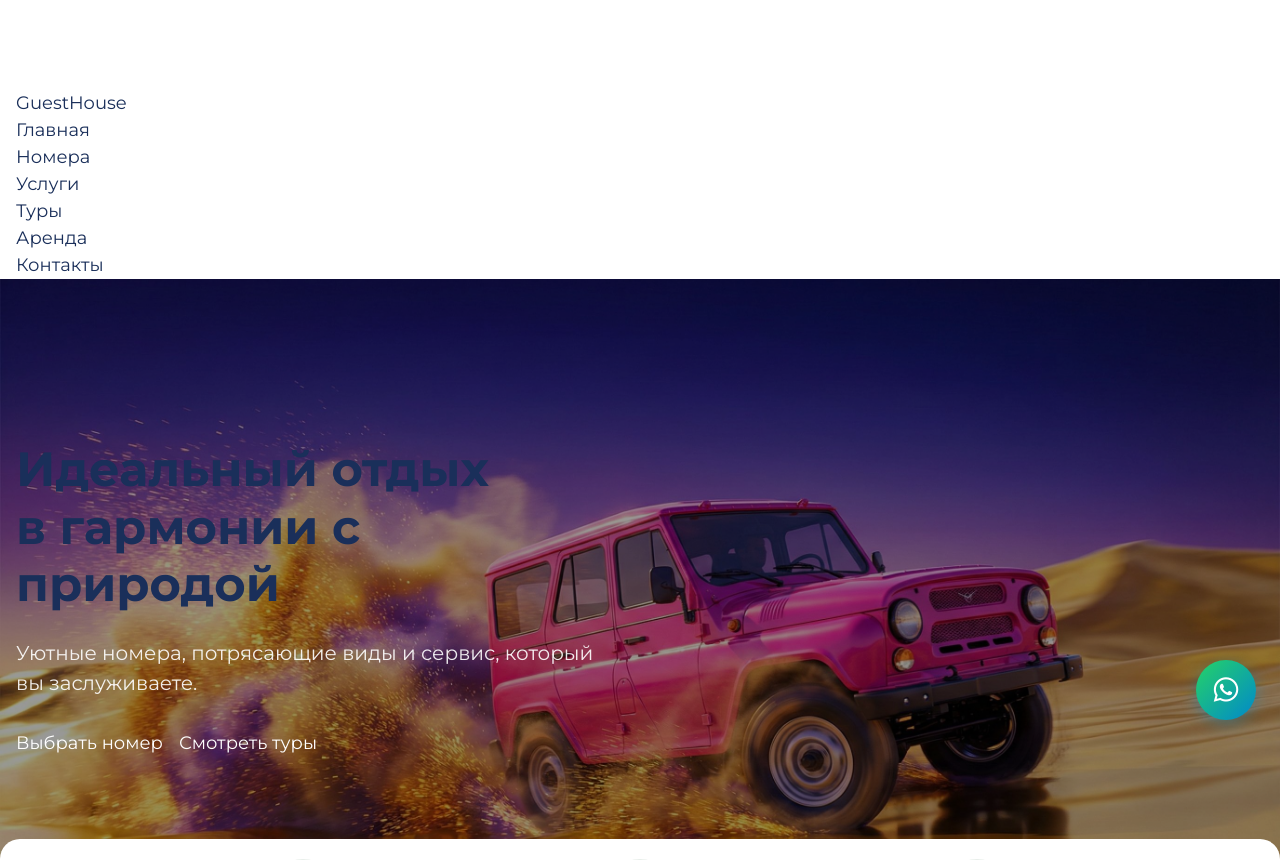
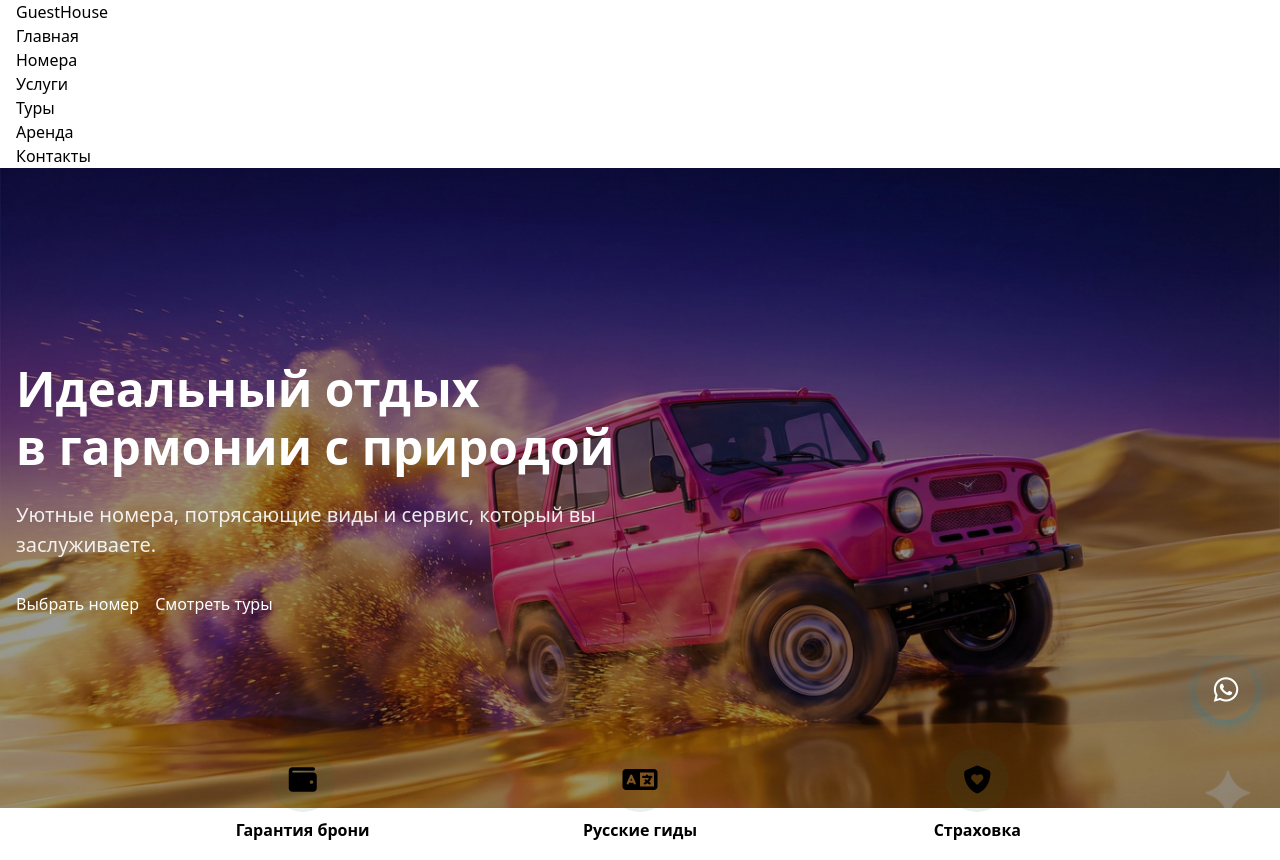
Before and after one commit to aipunkfacility/gh_site, a Vue app: page / in a window 1280 px wide. Shown: the top 860 px of the page. Built offline with nearby package versions, Linux system fonts and the light colour scheme.

Commit message:
Update main.css

```diff
--- a/src/assets/styles/main.css
+++ b/src/assets/styles/main.css
@@ -1,14 +1,14 @@
-/* 1. Переменные и сброс */
-@import '../css/variables.css';
-
-/* 2. Tailwind (база) */
+/* 1. Подключаем Tailwind (требует tailwind.config.js и postcss.config.js из Шага 1) */
 @tailwind base;
 @tailwind components;
 @tailwind utilities;
 
-/* 3. Кастомные стили (переопределяют Tailwind при необходимости) */
-@import '../css/layout.css';
-@import '../css/components.css';
-@import '../css/buttons.css';
-@import '../css/pages.css';
-@import '../css/style.css';
+/* 2. Подключаем твои кастомные стили */
+/* Внимание: убедись, что файлы лежат в src/assets/css/ */
+
+@import '@/assets/css/variables.css';
+@import '@/assets/css/layout.css';
+@import '@/assets/css/components.css';
+@import '@/assets/css/buttons.css';
+@import '@/assets/css/pages.css';
+@import '@/assets/css/style.css';
```
